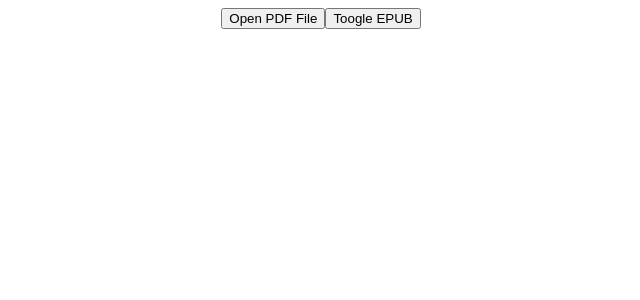
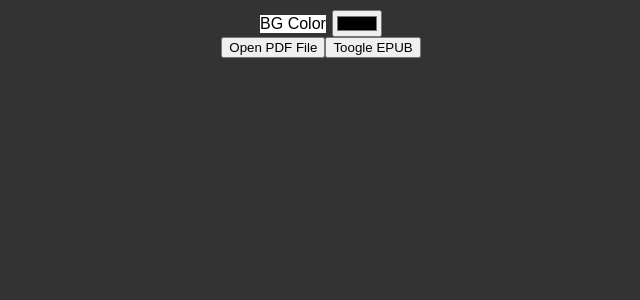
Before and after one commit to vtscode/pdf-epub-reader, a React (Create React App) app: page / in a window 1280 px wide. Shown: the top 300 px of the page, without its empty margins (319-959 px from the left). Built offline with nearby package versions, Linux system fonts and the light colour scheme.

Commit message:
update bg color

```diff
--- a/src/App.tsx
+++ b/src/App.tsx
@@ -9,6 +9,7 @@ import PdfReactPdf from "./components/PdfReactPdf";
 import FileUploader from './components/FileUploader';
 
 export default function App() {
+  const [bgColor, setBgColor] = useState<string>("#333");
   const [filePDF, setFilePDF] = useState<File | null>(null);
   const [epubFile, setEpubFile] = useState<File | null>(null);
   const [urlEPUB, setUrlEPUB] = useState(null);
@@ -41,9 +42,17 @@ export default function App() {
     setFilePDF(null);
     setIsEpubIframe(p)
   }
+  const handleBgColorChg = (e: any) => {
+    setBgColor(e.target.value);
+    setFilePDF(null);
+  }
 
   return (
-    <div className="App">
+    <div className="App" style={{backgroundColor: bgColor}}>
+      <div className="flex-gap">
+        <span style={{backgroundColor: "white"}}>BG Color</span>
+        <input type="color" name="bgcolor" id="bgcolor" value={bgColor} onChange={handleBgColorChg} />
+      </div>
       <FileUploader onFileChange={handleFileChange} setIsEpubIframe={(p: boolean) => handleEpubToggle(p)} epubIframe={epubIframe} />
       {filePDF && filePDF?.type === 'application/pdf' && <PdfReactPdf src={URL.createObjectURL(filePDF)} />}
       {epubFile && epubFile.name.endsWith('.epub') && <EpubReader src={urlEPUB || ""} />}
--- a/src/components/PdfReactPdf.tsx
+++ b/src/components/PdfReactPdf.tsx
@@ -27,18 +27,29 @@ export default function PdfReactPdf({ src }: PdfProps) {
   const handleChangeSlider = (e: any) => {
     setPageNumber(parseInt(e.target.value));
   }
+  const handleChangeVal = (e: any) => {
+    setPageNumber(parseInt(e.target.value));
+  }
   const handleChangeScale = (e: any) => {
     setScale(e);
   }
 
   return (
-    <div style={{ display: "grid", height: "100%", alignItems: "center", justifyContent: "center", gap: "8px", margin: "10px 0px" }}>
-      <div style={{ display: "flex", height: "100%", alignItems: "center", justifyContent: "center", gap: "8px"}}>
+    <div style={{ display: "grid", height: "100%", alignItems: "center", justifyContent: "center", gap: "8px", margin: "10px 0px 0px 0px" }}>
+      <div style={{ display: "flex", height: "100%", alignItems: "center", justifyContent: "center", gap: "8px" }}>
         <button onClick={prevPage} disabled={pageNumber <= 1}>
           {"<<<"}
         </button>
-        <p style={{margin: 0}}>
-          Page {pageNumber} of {numPages}
+        <p style={{margin: 0,backgroundColor: "white"}}>
+          Page
+          <input
+            name="pageNumberUpper"
+            type="number"
+            min="1"
+            max={numPages}
+            value={pageNumber}
+            onChange={(e) => handleChangeVal(e)}
+          /> of {numPages}
         </p>
         <button onClick={nextPage} disabled={pageNumber >= (numPages ?? -1)}>
           {">>>"}
@@ -63,8 +74,16 @@ export default function PdfReactPdf({ src }: PdfProps) {
         <button onClick={prevPage} disabled={pageNumber <= 1}>
           {"<<<"}
         </button>
-        <p style={{margin: 0}}>
-          Page {pageNumber} of {numPages}
+        <p style={{margin: 0,backgroundColor: "white"}}>
+          Page
+          <input
+            name="pageNumberBottom"
+            type="number"
+            min="1"
+            max={numPages}
+            value={pageNumber}
+            onChange={(e) => handleChangeVal(e)}
+          /> of {numPages}
         </p>
         <button onClick={nextPage} disabled={pageNumber >= (numPages ?? -1)}>
           {">>>"}
--- a/src/styles.css
+++ b/src/styles.css
@@ -1,6 +1,25 @@
+body{
+  padding: 0px;
+  margin: 0px;
+}
 .App {
   font-family: sans-serif;
+  padding: 10px;
   text-align: center;
+  height: 100%;
+  min-height: 100vh;
+}
+.flex-gap{
+  display: flex;
+  gap: 6px;
+  align-items: center;
+  justify-content: center;
+}
+.grid-gap{
+  display: grid;
+  gap: 6px;
+  align-items: center;
+  justify-content: center;
 }
 
 .pdf-container {
```
